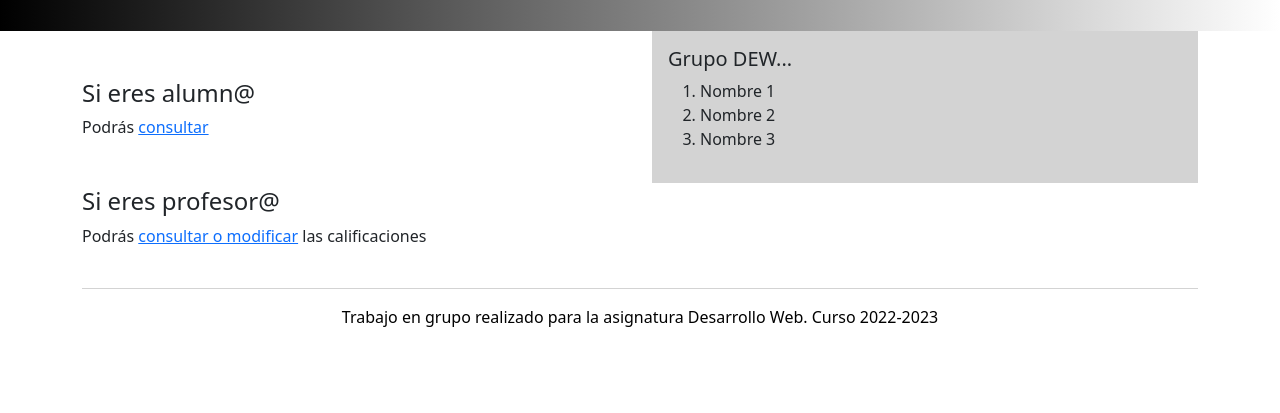
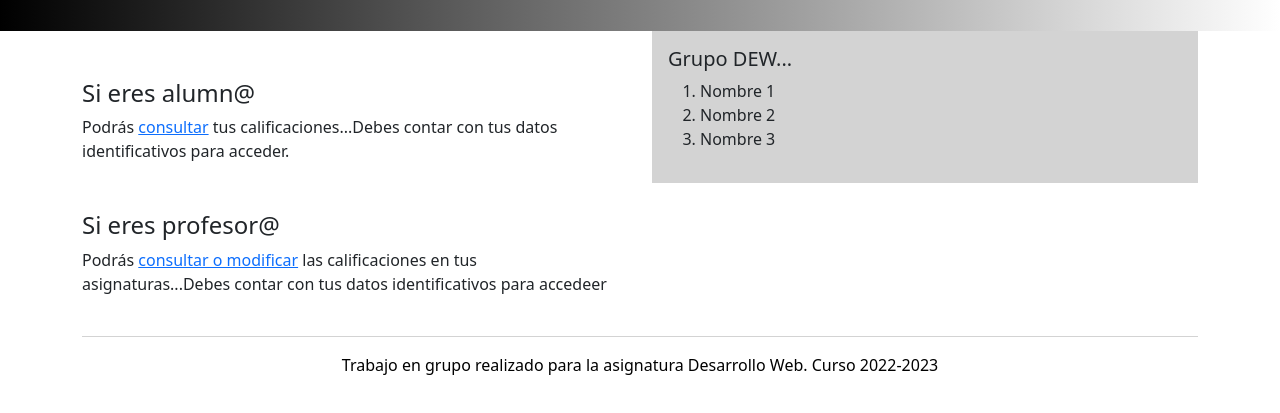
Before and after one commit to diegodev26/DEW-3TI11-L1, a plain HTML site: page DEW_TRABAJO/src/main/webapp/index.html in a window 1280 px wide. Shown: the part 131-544 px from the top of the page. Drawn offline with nearby package versions, Linux system fonts and the light colour scheme.

Commit message:
Update index.html

```diff
--- a/DEW_TRABAJO/src/main/webapp/index.html
+++ b/DEW_TRABAJO/src/main/webapp/index.html
@@ -34,9 +34,9 @@
     <div class="row">
       <div class="col-md-6">
         <h4 class="mt-5">Si eres alumn@</h4>
-        <p>Podrás <a href="login_alumno.html">consultar</a></p>
+        <p>Podrás <a href="login_alumno.html">consultar</a> tus calificaciones...Debes contar con tus datos identificativos para acceder.</p>
         <h4 class="mt-5">Si eres profesor@</h4>
-        <p>Podrás <a href="login_profesor.html">consultar o modificar</a> las calificaciones</p>
+        <p>Podrás <a href="login_profesor.html">consultar o modificar</a> las calificaciones en tus asignaturas...Debes contar con tus datos identificativos para accedeer</p>
       </div>
       <div class="col-md-6">
         <div class="square">
```
